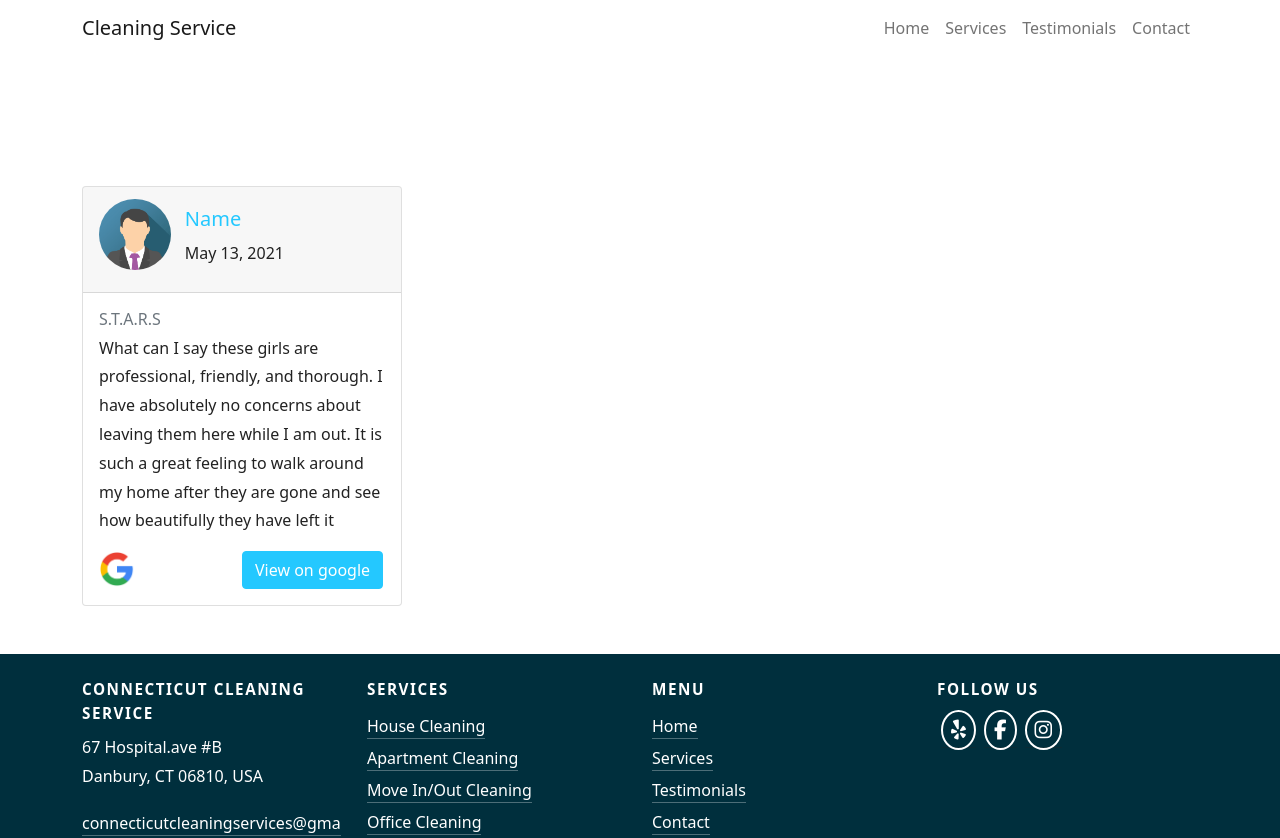
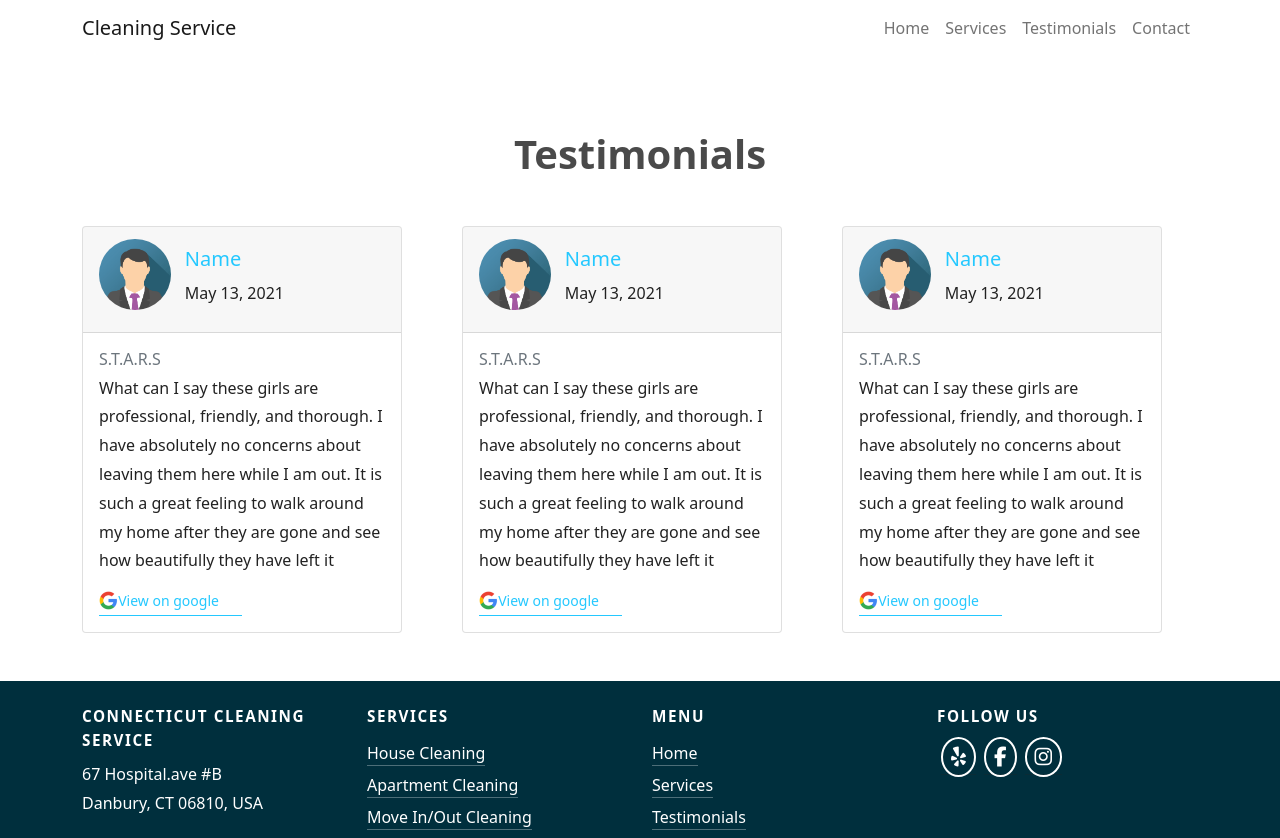
Before and after one commit to milosamec/ct-clean-serv, a React (Create React App) app in the folder frontend/: page /testimonials in a window 1280 px wide. Shown: the top 838 px of the page. Built offline with nearby package versions, Linux system fonts and the light colour scheme.

Commit message:
added rating component, finished card styling

```diff
--- a/frontend/src/Screens/TestimonialsScreen.js
+++ b/frontend/src/Screens/TestimonialsScreen.js
@@ -15,7 +15,7 @@ const TestimonialsScreen = () => {
     //
     return (
         <section id="section-testimonials">
-            <h1 class="h2-text">Testimonials</h1>
+            <h1 class="h2-title text-center mb-5">Testimonials</h1>
             <div class="container">
                 <div class="row">
                     <div class="col pb-5">
@@ -35,9 +35,54 @@ const TestimonialsScreen = () => {
                                 <p class="card-text p-text">What can I say these girls are professional, friendly, and thorough. I have absolutely no concerns about leaving them here while I am out. It is such a great feeling to walk around my home after they are gone and see how beautifully they have left it</p>
                                 <div class="d-flex">
                                     <div class="w-50">
-                                        <img src={google} class="img-fluid w-25" />
+                                        <a href="" class="d-flex links about-team-blue fs-6 text" style={{height: "25px", fontSize: "16px"}}><img src={google} class="img-fluid" /><span style={{fontSize: "14px", alignSelf: "center" }}>View on google</span></a>
                                     </div>
-                                        <a class="btn btn-blue btn-outline-primary" href="#">View on google</a>
+                                </div>
+                            </div>
+                        </div>
+                    </div>
+                    <div class="col pb-5">
+                        <div class="card" style={{width: '20rem'}}>
+                            <div class="card-header d-flex p-text">
+                                {/* <div class="col"> */}
+                                    <img src={avatar} alt="Avatar" class="avatar w-25 mt-1" />
+                                {/* </div> */}
+                                <div class="col testimonial-header-style mt-1">
+                                    <h5 class="fw-light fs-5 blue">Name</h5>
+                                    <p class="fw-light fs-6">{`${currentMonthShort} ${day}, ${year}`}</p>
+                                </div>
+                            </div>
+                            <div class="card-body">
+                                {/* <h4 class="card-title p-text">Card Title</h4> */}
+                                <h6 class="card-subtitle text-muted p-text">S.T.A.R.S</h6>
+                                <p class="card-text p-text">What can I say these girls are professional, friendly, and thorough. I have absolutely no concerns about leaving them here while I am out. It is such a great feeling to walk around my home after they are gone and see how beautifully they have left it</p>
+                                <div class="d-flex">
+                                    <div class="w-50">
+                                        <a href="" class="d-flex links about-team-blue fs-6 text" style={{height: "25px", fontSize: "16px"}}><img src={google} class="img-fluid" /><span style={{fontSize: "14px", alignSelf: "center"}}>View on google</span></a>
+                                    </div>
+                                </div>
+                            </div>
+                        </div>
+                    </div>
+                    <div class="col pb-5">
+                        <div class="card" style={{width: '20rem'}}>
+                            <div class="card-header d-flex p-text">
+                                {/* <div class="col"> */}
+                                    <img src={avatar} alt="Avatar" class="avatar w-25 mt-1" />
+                                {/* </div> */}
+                                <div class="col testimonial-header-style mt-1">
+                                    <h5 class="fw-light fs-5 blue">Name</h5>
+                                    <p class="fw-light fs-6">{`${currentMonthShort} ${day}, ${year}`}</p>
+                                </div>
+                            </div>
+                            <div class="card-body">
+                                {/* <h4 class="card-title p-text">Card Title</h4> */}
+                                <h6 class="card-subtitle text-muted p-text">S.T.A.R.S</h6>
+                                <p class="card-text p-text">What can I say these girls are professional, friendly, and thorough. I have absolutely no concerns about leaving them here while I am out. It is such a great feeling to walk around my home after they are gone and see how beautifully they have left it</p>
+                                <div class="d-flex">
+                                    <div class="w-50">
+                                        <a href="" class="d-flex links about-team-blue fs-6 text" style={{height: "25px", fontSize: "16px"}}><img src={google} class="img-fluid" /><span style={{fontSize: "14px", alignSelf: "center"}}>View on google</span></a>
+                                    </div>
                                 </div>
                             </div>
                         </div>
```
Also changed, not shown: frontend/src/components/Rating.js (added, +15 -0 lines).
